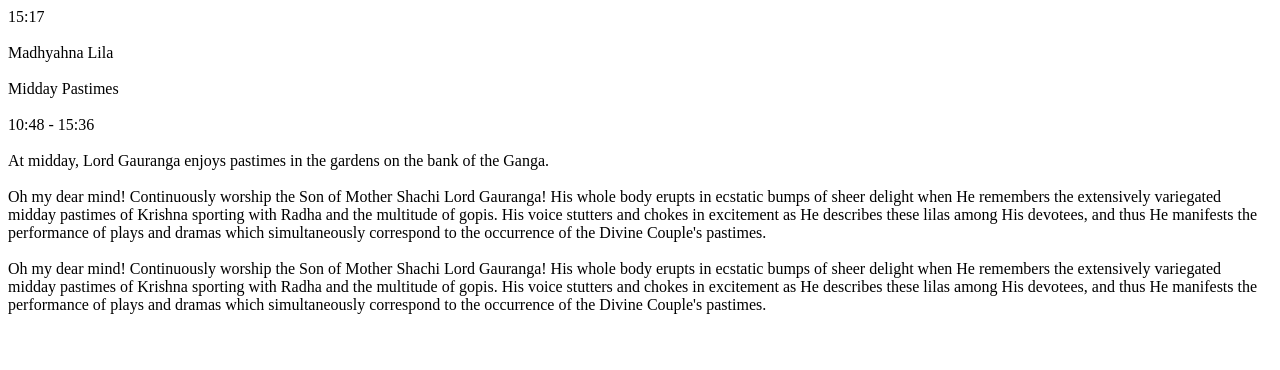
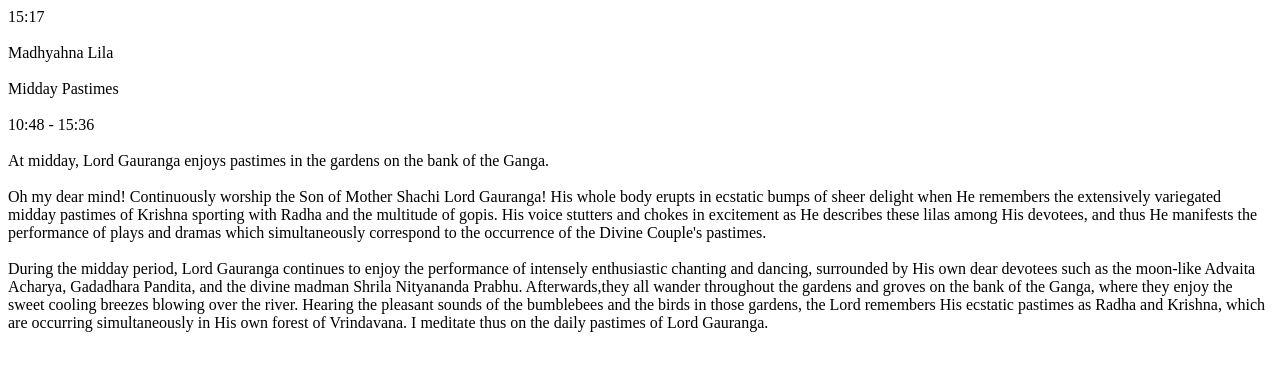
Before and after one commit to nimaai/nlr, a plain HTML site: page index.html in a window 1280 px wide. Drawn offline with Linux system fonts and the light colour scheme.

Commit message:
fix vishvanath

```diff
--- a/index.html
+++ b/index.html
@@ -47,7 +47,7 @@
 <br>
 
 <div id="vishvanath">
-  <script> document.write(rupaDescriptions[lilaIndex]); </script>
+  <script> document.write(vishvanathDescriptions[lilaIndex]); </script>
 </div>
 
 <br>
```
